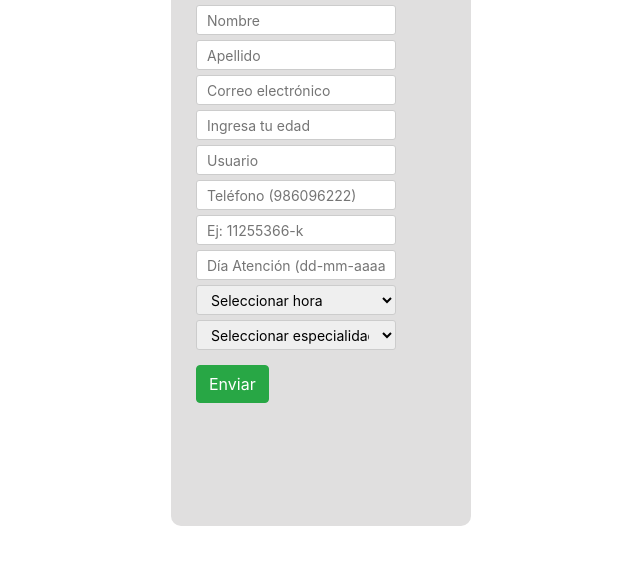
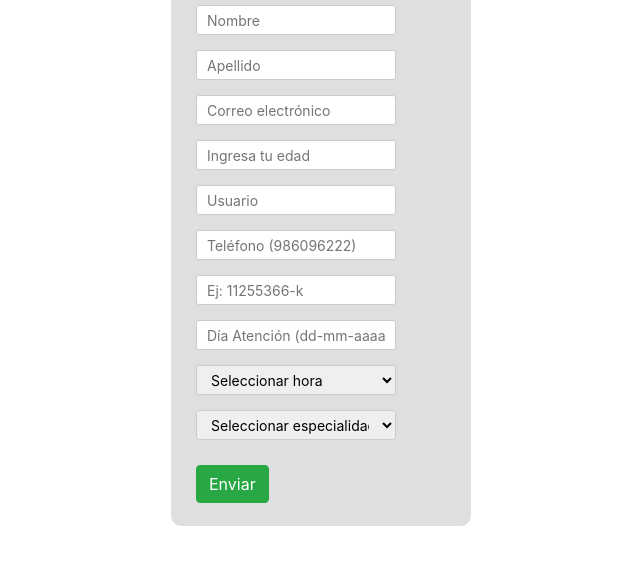
Before and after one commit to sebafariass/centromedico, a plain HTML site: page index.html in a window 1280 px wide. Shown: the part 104-668 px from the top of the page, without its empty margins (319-959 px from the left). Drawn offline with nearby package versions, Linux system fonts and the light colour scheme.

Commit message:
arreglo visual

```diff
--- a/assets/css/styles.css
+++ b/assets/css/styles.css
@@ -25,7 +25,7 @@ form {
   padding: 10px;
   border-radius: 3px;
   outline: none;
-  margin-bottom: 5px;
+  margin-bottom: 15px;
   width: 200px;
   height: 30px;
   padding: 0px 10px;
```
